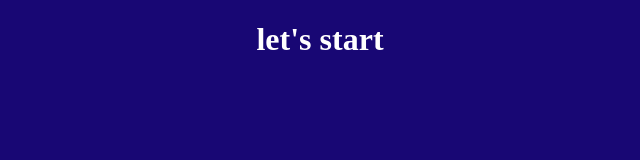
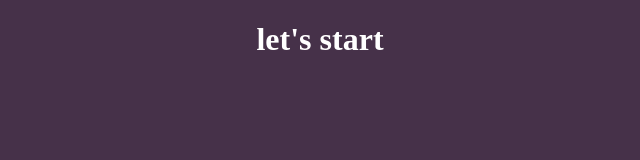
Before and after one commit to m8d3v/BaseTemplate, a plain HTML site: page index.html in a window 1280 px wide. Shown: the whole page, without its empty margins (320-960 px from the left). Drawn offline with Linux system fonts and the light colour scheme.

Commit message:
Changed the background Body

```diff
--- a/css/style.css
+++ b/css/style.css
@@ -1,7 +1,7 @@
 body {
     width: 100%;
     height: 100%;
-    background-color: rgb(24, 7, 116);
+    background-color: rgb(70, 49, 73);
 }
 h1 {
     text-align: center;
```
